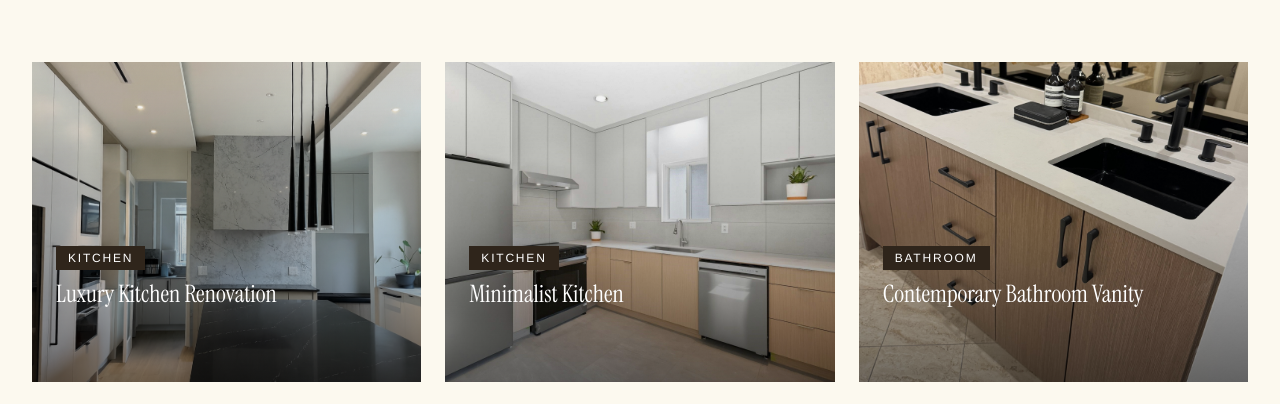
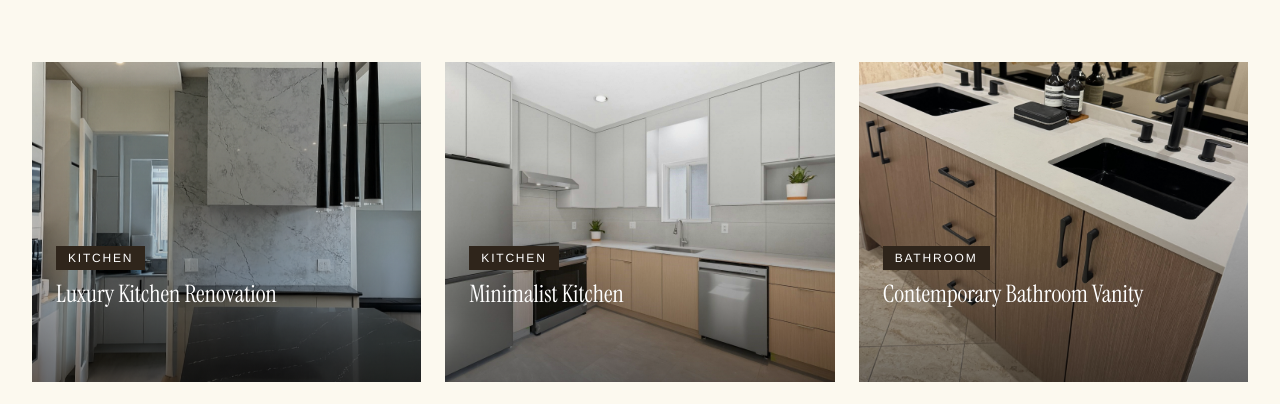
Before and after one commit to junipercabinetry/juniperwebsite, a Next.js app: page /portfolio in a window 1280 px wide. Shown: the part 686-1090 px from the top of the page. Built offline with nearby package versions, Linux system fonts and the light colour scheme; grey boxes are pictures that could not be loaded.

Commit message:
Update project images for Luxury Kitchen Renovation

```diff
--- a/app/portfolio/page.tsx
+++ b/app/portfolio/page.tsx
@@ -11,7 +11,7 @@ const projects = [
   {
     title: 'Luxury Kitchen Renovation',
     category: 'Kitchen',
-    images: ['/modern-flat-panel-white-light-oak-premium-luxury-white-stone-grey-lines-kitchen-cabinetry-vancouver-1.0.png', '/modern-flat-panel-white-light-oak-premium-luxury-white-stone-grey-lines-kitchen-cabinetry-vancouver-1.1.jpg', '/modern-flat-panel-white-light-oak-premium-luxury-white-stone-grey-lines-kitchen-cabinetry-vancouver-1.2.png'],
+    images: ['/kitchen-hero-01.png', '/modern-flat-panel-white-light-oak-premium-luxury-white-stone-grey-lines-kitchen-cabinetry-vancouver-1.1.jpg', '/modern-flat-panel-white-light-oak-premium-luxury-white-stone-grey-lines-kitchen-cabinetry-vancouver-1.2.png'],
     description: 'Sleek contemporary kitchen balancing white and warm wood textures defined by full-height stone surfaces.',
     featured: true,
     size: 'large',
```
